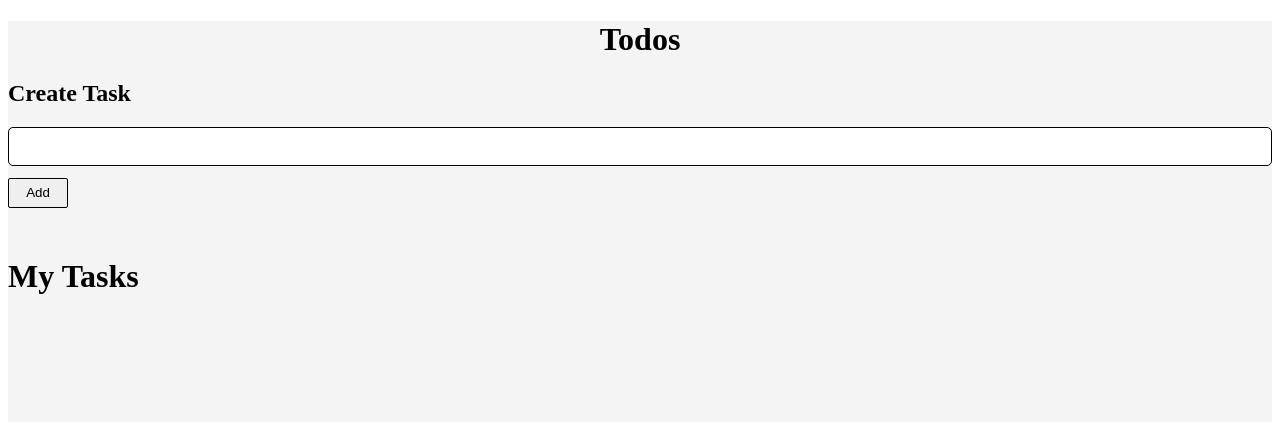
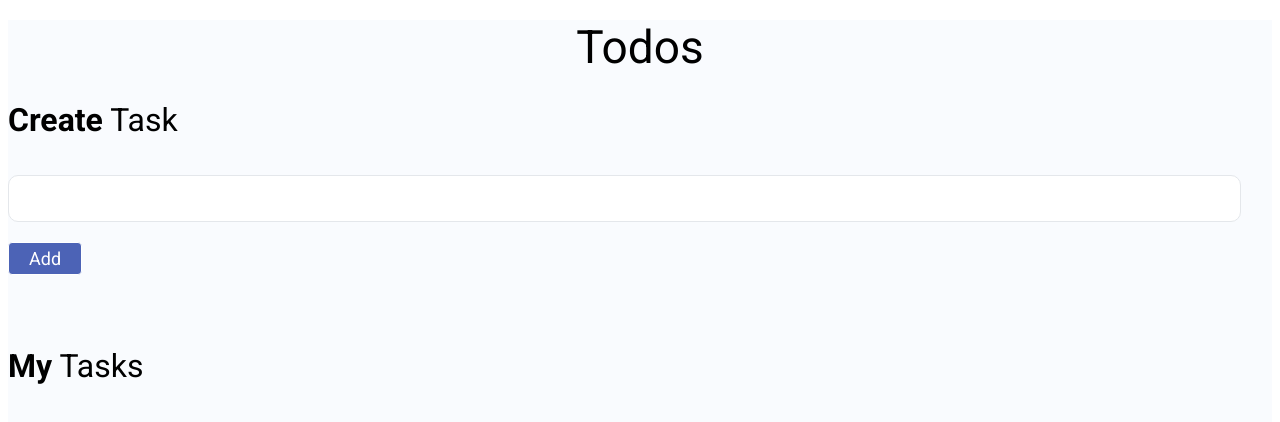
Before and after one commit to Deepika670/todo-application, a plain HTML site: page index.html in a window 1280 px wide. Drawn offline with Linux system fonts and the light colour scheme; a web font is replaced by a local one.

Commit message:
Basic page styling

```diff
--- a/index.css
+++ b/index.css
@@ -1,9 +1,21 @@
+@import url("https://fonts.googleapis.com/css2?family=Bree+Serif&family=Caveat:wght@400;700&family=Lobster&family=Monoton&family=Open+Sans:ital,wght@0,400;0,700;1,400;1,700&family=Playfair+Display+SC:ital,wght@0,400;0,700;1,700&family=Playfair+Display:ital,wght@0,400;0,700;1,700&family=Roboto:ital,wght@0,400;0,700;1,400;1,700&family=Source+Sans+Pro:ital,wght@0,400;0,700;1,700&family=Work+Sans:ital,wght@0,400;0,700;1,700&display=swap");
+
 .todo-container {
-  background-color: rgba(243, 243, 243, 0.911);
+  background-color: #f9fbfe;
   height: 100vh;
 }
-.todo-heading-container {
+.todo-heading {
   text-align: center;
+  margin: 20px 20px;
+  font-family: "Roboto";
+  font-size: 46px;
+  font-weight: 500;
+}
+
+.create-task-heading {
+  font-family: "Roboto";
+  font-size: 32px;
+  font-weight: 500;
 }
 .text-and-button-container {
   display: flex;
@@ -11,17 +23,33 @@
   flex-direction: column;
 }
 .add-button {
-  margin-top: 12px;
-  width: 60px;
-  height: 30px;
+  color: white;
+  background-color: #4c63b6;
+  font-family: "Roboto";
+  font-size: 18px;
   border: solid 1px;
-  border-radius: 2px;
+  border-radius: 4px;
+  margin-top: 20px;
+  margin-bottom: 50px;
+  padding-top: 5px;
+  padding-bottom: 5px;
+  padding-right: 20px;
+  padding-left: 20px;
+  width: fit-content;
 }
-.text-container {
-  height: 35px;
-  border-radius: 5px;
-  border: solid 1px;
+/* .my-tasks-container {
+  margin-top: 10px;
+} */
+.my-tasks-heading {
+  font-family: "Roboto";
+  font-size: 32px;
+  font-weight: 500;
 }
-.my-tasks-container {
-  margin-top: 50px;
+.input-text {
+  background-color: white;
+  width: 95%;
+  border: solid 1px #e4e7eb;
+  border-radius: 10px;
+  margin-top: 10px;
+  padding: 15px;
 }
--- a/index.html
+++ b/index.html
@@ -13,16 +13,18 @@
         <h1 class="todo-heading" id="todoHeading">Todos</h1>
       </div>
       <div class="create-task-container">
-        <h2 class="create-task" id="createTask">
-          <span style="font-weight: bold">Create</span> Task
+        <h2 class="create-task-heading" id="createTask">
+          <span style="font-weight: 700">Create</span> Task
         </h2>
         <div class="text-and-button-container">
-          <input type="text" class="text-container" />
+          <input type="text" class="input-text" />
           <button class="add-button">Add</button>
         </div>
       </div>
       <div class="my-tasks-container">
-        <h1><span style="font-weight: bold">My</span> Tasks</h1>
+        <h1 class="my-tasks-heading">
+          <span style="font-weight: 700">My</span> Tasks
+        </h1>
       </div>
     </div>
   </body>
```
